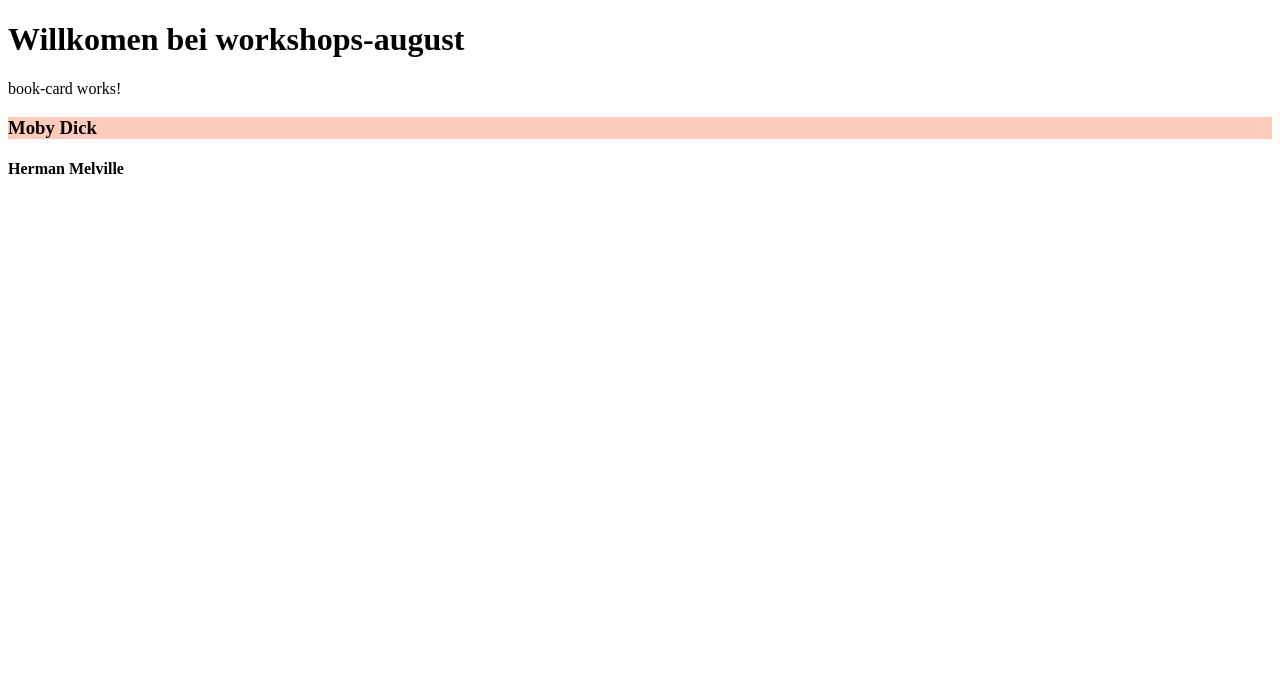
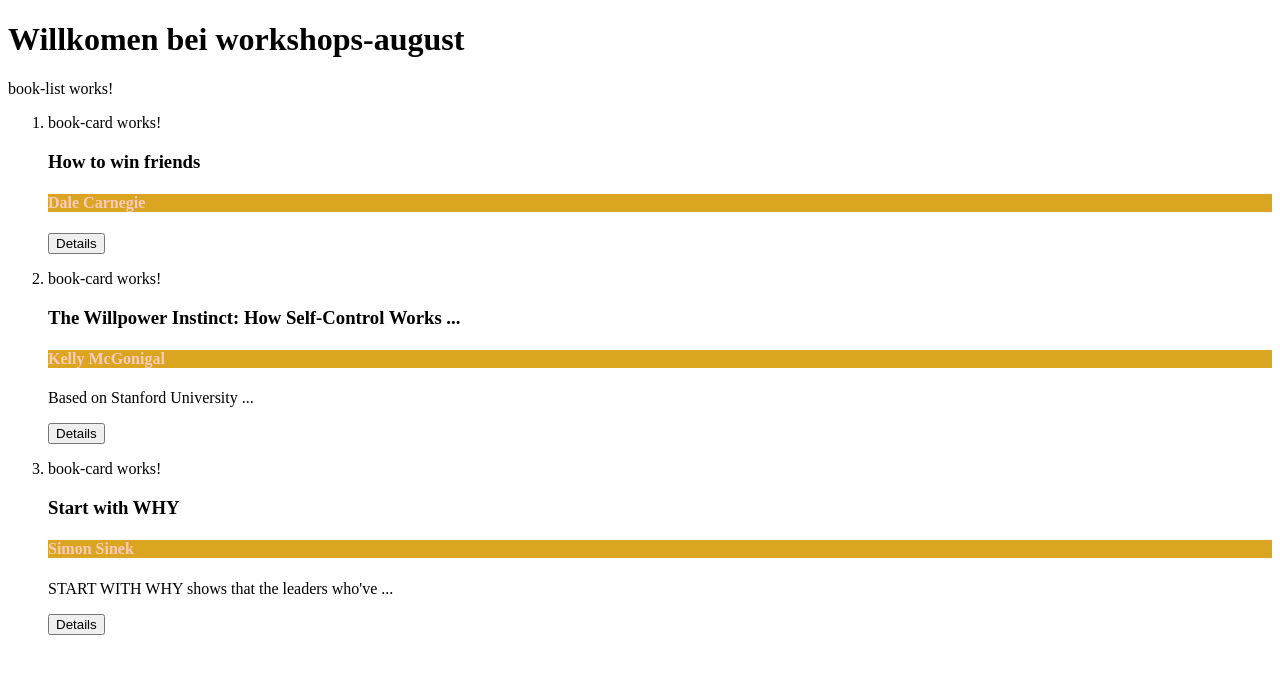
Before and after one commit to gjungb/workshops-august, an Angular app: page / in a window 1280 px wide. Shown: the top 674 px of the page. Built offline with nearby package versions, Linux system fonts and the light colour scheme.

Commit message:
ende tag 3

```diff
--- a/src/app/app.component.html
+++ b/src/app/app.component.html
@@ -1,3 +1,3 @@
 <h1>{{ title }}</h1>
 
-<app-book-card></app-book-card>
+<app-book-list></app-book-list>
--- a/src/app/app.component.ts
+++ b/src/app/app.component.ts
@@ -1,4 +1,5 @@
 import { Component } from '@angular/core';
+import { Book } from './model/book';
 
 @Component({
   selector: 'app-root',
@@ -7,4 +8,14 @@
 })
 export class AppComponent {
   title = 'Willkomen bei workshops-august';
+
+  book: Book = {
+    title: 'Moby Dick',
+    author: 'Herman Melville',
+    abstract: 'A book about an old grumpy man',
+  };
+
+  log(value: unknown): void {
+    console.log(value);
+  }
 }
--- a/src/app/app.module.ts
+++ b/src/app/app.module.ts
@@ -3,11 +3,13 @@
 
 import { AppComponent } from './app.component';
 import { BookCardComponent } from './book-card/book-card.component';
+import { BookListComponent } from './book-list/book-list.component';
 
 @NgModule({
   declarations: [
     AppComponent,
-    BookCardComponent
+    BookCardComponent,
+    BookListComponent
   ],
   imports: [
     BrowserModule
--- a/src/app/book-card/book-card.component.html
+++ b/src/app/book-card/book-card.component.html
@@ -1,4 +1,9 @@
 <p>book-card works!</p>
 
-<h3 [ngStyle]="{backgroundColor: '#ffccbb'}">Moby Dick</h3>
-<h4>Herman Melville</h4>
+<h3>{{ content?.title }}</h3>
+
+<h4 [ngStyle]="customStyle">{{ content?.author }}</h4>
+
+<p *ngIf="content?.abstract">{{ content?.abstract }}</p>
+
+<button (click)="handleDetailsClick($event)">Details</button>
--- a/src/app/book-card/book-card.component.ts
+++ b/src/app/book-card/book-card.component.ts
@@ -1,15 +1,50 @@
-import { Component, OnInit } from '@angular/core';
+import { Component, EventEmitter, Input, Output } from '@angular/core';
+import { Book } from '../model/book';
 
+/**
+ * Representational Component
+ * - UI
+ * - Event-Handling
+ */
 @Component({
   selector: 'app-book-card',
   templateUrl: './book-card.component.html',
-  styleUrls: ['./book-card.component.scss']
+  styleUrls: ['./book-card.component.scss'],
 })
-export class BookCardComponent implements OnInit {
+export class BookCardComponent {
+  /**
+   * @todo Add docs
+   */
+  @Input()
+  content?: Book;
 
-  constructor() { }
+  /**
+   *
+   */
+  @Input()
+  selected = false;
 
-  ngOnInit(): void {
+  /**
+   *
+   */
+  @Output()
+  selectBook = new EventEmitter<Book>();
+
+  /**
+   *
+   */
+  customStyle = {
+    backgroundColor: 'goldenrod',
+    color: '#ffccbb',
+  };
+
+  /**
+   *
+   * @param ev
+   */
+  handleDetailsClick(ev: MouseEvent): void {
+    console.log('clicked', ev.clientX);
+    // effect
+    this.selectBook.emit(this.content);
   }
-
 }
--- /dev/null
+++ b/src/app/book-list/book-list.component.html
@@ -0,0 +1,7 @@
+<p>book-list works!</p>
+
+<ol>
+    <li *ngFor="let book of books">
+        <app-book-card [content]="book"></app-book-card>
+    </li>
+</ol>
--- /dev/null
+++ b/src/app/book-list/book-list.component.ts
@@ -0,0 +1,30 @@
+import { Component, OnInit } from '@angular/core';
+import { Book } from '../model/book';
+
+@Component({
+  selector: 'app-book-list',
+  templateUrl: './book-list.component.html',
+  styleUrls: ['./book-list.component.scss'],
+})
+export class BookListComponent implements OnInit {
+  books: Book[] = [
+    {
+      title: 'How to win friends',
+      author: 'Dale Carnegie',
+    },
+    {
+      title: 'The Willpower Instinct: How Self-Control Works ...',
+      author: 'Kelly McGonigal',
+      abstract: 'Based on Stanford University ...',
+    },
+    {
+      author: 'Simon Sinek',
+      title: 'Start with WHY',
+      abstract: "START WITH WHY shows that the leaders who've ...",
+    },
+  ];
+
+  constructor() {}
+
+  ngOnInit(): void {}
+}
--- /dev/null
+++ b/src/app/model/book.ts
@@ -0,0 +1,17 @@
+/**
+ * Represents a book
+ */
+export interface Book {
+  /**
+   * The title of the book
+   */
+  title: string;
+  /**
+   * The fullname of the person who wrote the book
+   */
+  author: string;
+  /**
+   * A short summary
+   */
+  abstract?: string;
+}
```
Also changed, not shown: src/app/book-list/book-list.component.scss (added), 1 other file (tests, documents, lock files or other folders).
